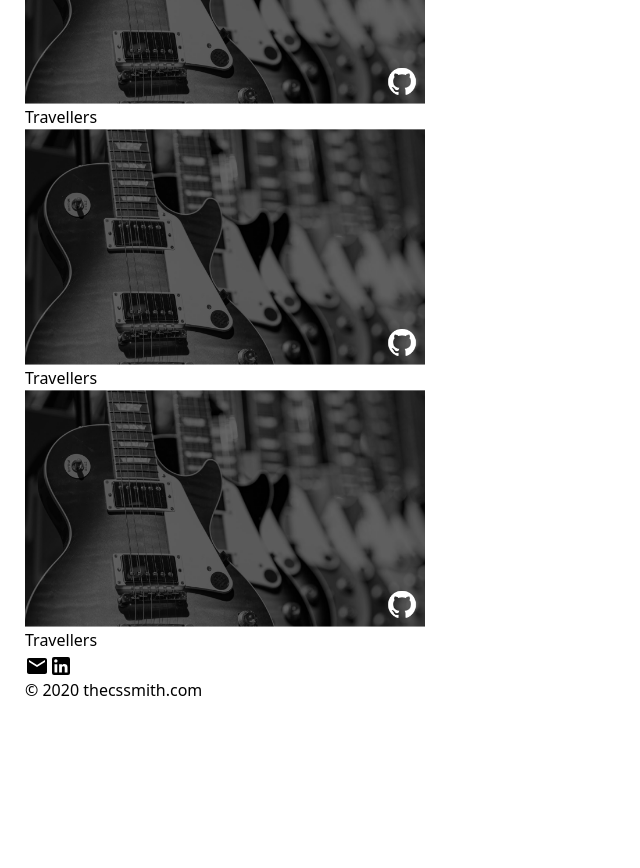
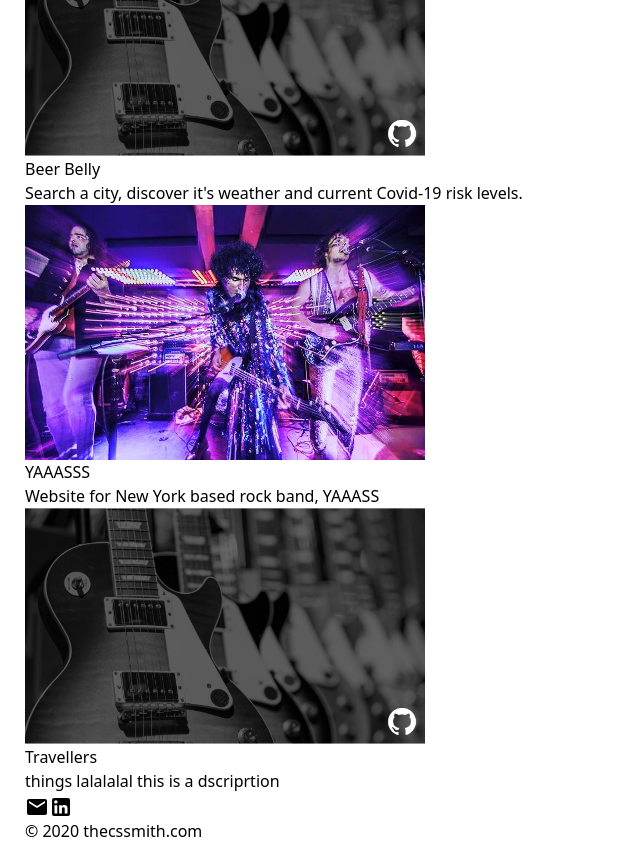
Before and after one commit to cssmith134/thecssmith.com, a React (Vite) app: page /work in a window 1280 px wide. Shown: the part 540-1408 px from the top of the page, without its empty margins (0-640 px from the left). Before the commit the page ends 1267 px from the top, so only its background shows below. Built offline with nearby package versions, Linux system fonts and the light colour scheme.

Commit message:
pic/description/url

```diff
--- a/src/components/Workitem.tsx
+++ b/src/components/Workitem.tsx
@@ -6,8 +6,9 @@ function Workitem(props: WorkItemType){
   return (
     <a href={props.project_url}>
         <div>
-            <img src={ props.image_url } width="400" height="400" />
+            <img src={ props.image_url } width="400" height="300" />
             <h1>{props.name}</h1>
+            <h1>{props.description}</h1>
         </div>
     </a>
   )
--- a/src/pages/Work.tsx
+++ b/src/pages/Work.tsx
@@ -11,26 +11,26 @@ export type WorkItemType = {
 const workItemsRaw = [
     {
         name: "Travellers",
+        image_url: "/travelers.png",
+        description: "Search a city, discover it's weather and current Covid-19 risk levels.",
+        project_url: "https://travelers.thecssmith.com/"
+    },
+    {
+        name: "Beer Belly",
         image_url: "/guitar-shop.png",
-        description: "things lalalalal this is a dscriprtion lalalalalalal",
+        description: "Search a city, discover it's weather and current Covid-19 risk levels. ",
         project_url: "https://thecssmith.com"
+    },
+    {
+        name: "YAAASSS",
+        image_url: "/YAASSS.png",
+        description: "Website for New York based rock band, YAAASS",
+        project_url: "https://www.instagram.com/69yaasss69/"
     },
     {
         name: "Travellers",
         image_url: "/guitar-shop.png",
-        description: "things lalalalal this is a dscriprtion lalalalalalal",
-        project_url: "https://thecssmith.com"
-    },
-    {
-        name: "Travellers",
-        image_url: "/guitar-shop.png",
-        description: "things lalalalal this is a dscriprtion lalalalalalal",
-        project_url: "https://thecssmith.com"
-    },
-    {
-        name: "Travellers",
-        image_url: "/guitar-shop.png",
-        description: "things lalalalal this is a dscriprtion lalalalalalal",
+        description: "things lalalalal this is a dscriprtion",
         project_url: "https://thecssmith.com"
     }
 ]
```
Also changed, not shown: public/YAASSS.png (added), public/travelers.png (added).
